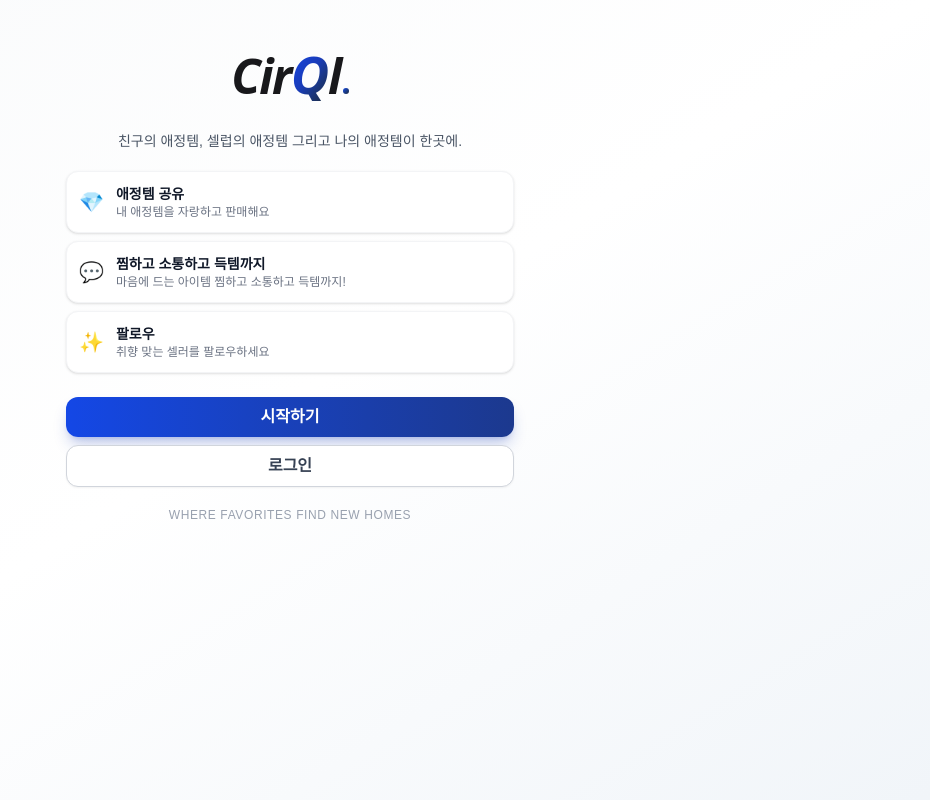
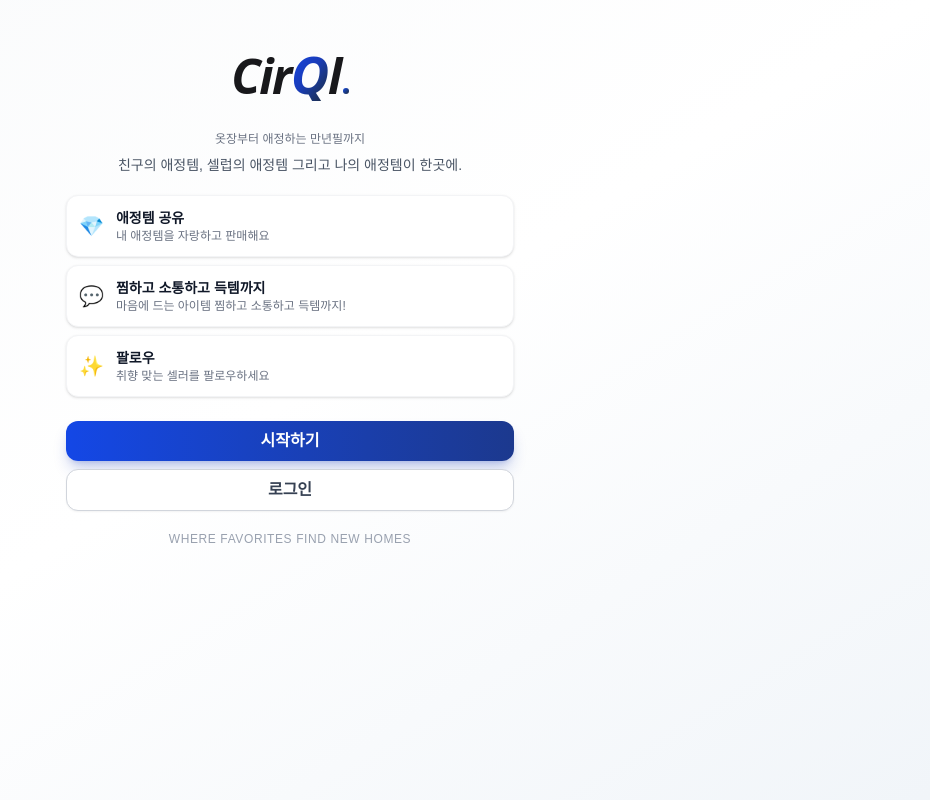
Before and after one commit to cmeetsp-jackie/oodly-app, a Next.js app: page / in a window 1280 px wide. Shown: the whole page, without its empty margins (350-1280 px from the left). Built offline with nearby package versions, Linux system fonts and the light colour scheme; no server answers.

Commit message:
Add subtitle above tagline

```diff
--- a/src/app/page.tsx
+++ b/src/app/page.tsx
@@ -157,6 +157,7 @@ export default function HomePage() {
             <div className="flex justify-center">
               <CirqlLogo size="lg" />
             </div>
+            <p className="text-gray-500 text-xs">옷장부터 애정하는 만년필까지</p>
             <p className="text-gray-600 text-sm font-medium">친구의 애정템, 셀럽의 애정템 그리고 나의 애정템이 한곳에.</p>
           </div>
 
```
